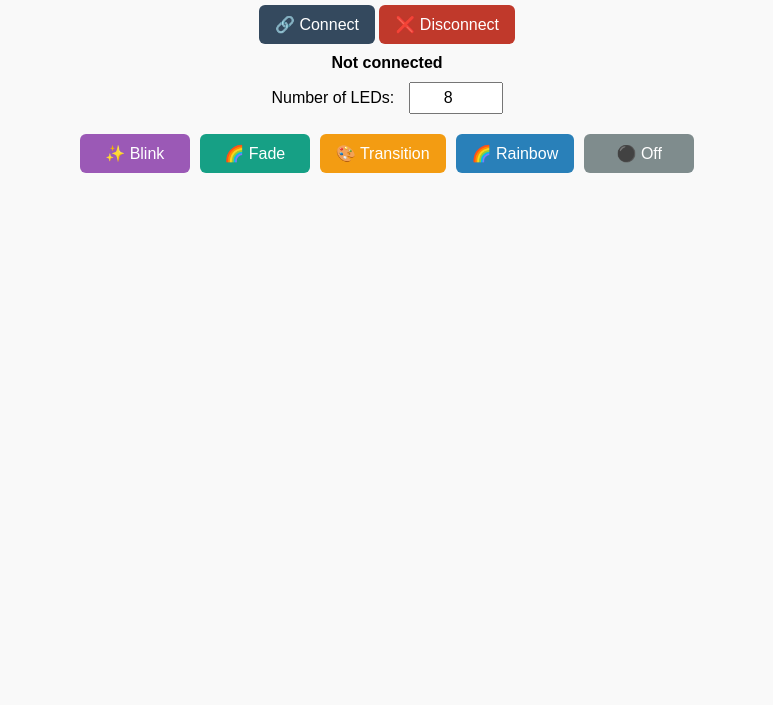
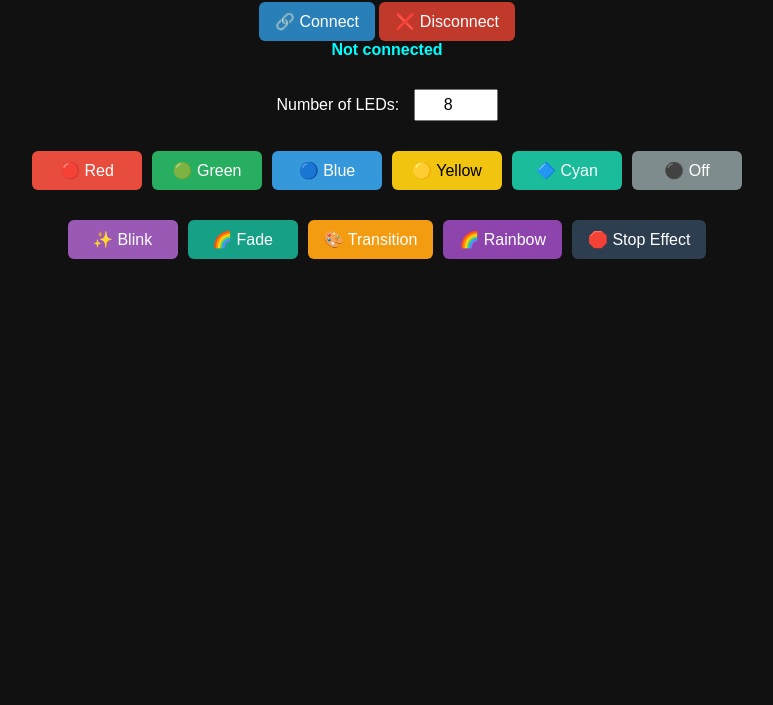
Before and after one commit to Cesarbautista10/webserial_interface, a plain HTML site: page docs/space.html in a window 1280 px wide. Shown: the part 95-800 px from the top of the page, without its empty margins (253-1026 px from the left). Drawn offline with Linux system fonts and the light colour scheme.

Commit message:
xhore: add more effects neopixels

```diff
--- a/docs/space.html
+++ b/docs/space.html
@@ -2,24 +2,31 @@
 <html lang="en">
 <head>
   <meta charset="UTF-8" />
-  <title>ESP32 BLE LED Effects</title>
+  <title>ESP32 DJ Light Control</title>
   <meta name="viewport" content="width=device-width, initial-scale=1.0" />
   <style>
     body {
       font-family: sans-serif;
-      background: #f9f9f9;
+      background: #111;
+      color: #fff;
+      text-align: center;
       padding: 20px;
-      text-align: center;
     }
 
     h1 {
-      font-size: 1.8em;
-      color: #333;
+      font-size: 2em;
+      margin-bottom: 10px;
+      color: #0f0;
     }
 
-    .status {
-      margin: 10px 0;
+    #status {
+      margin-bottom: 20px;
       font-weight: bold;
+      color: #0ff;
+    }
+
+    .section {
+      margin-bottom: 30px;
     }
 
     .controls, .effects {
@@ -27,7 +34,6 @@
       flex-wrap: wrap;
       justify-content: center;
       gap: 10px;
-      margin: 20px 0;
     }
 
     button {
@@ -45,42 +51,66 @@
       transform: scale(1.05);
     }
 
-    .connect { background: #34495e; }
+    .connect { background: #2980b9; }
     .disconnect { background: #c0392b; }
+
+    .red { background: #e74c3c; }
+    .green { background: #27ae60; }
+    .blue { background: #3498db; }
+    .yellow { background: #f1c40f; color: black; }
+    .cyan { background: #1abc9c; }
+    .offColor { background: #7f8c8d; }
 
     .blink { background: #9b59b6; }
     .fade { background: #16a085; }
     .transition { background: #f39c12; }
-    .rainbow { background: #2980b9; }
-    .off { background: #7f8c8d; }
+    .rainbow { background: #8e44ad; }
+    .off { background: #2c3e50; }
 
     input[type="number"] {
       font-size: 1em;
       padding: 5px;
-      width: 80px;
+      width: 70px;
+      text-align: center;
       margin-left: 10px;
-      text-align: center;
+    }
+
+    @media (max-width: 600px) {
+      h1 { font-size: 1.5em; }
+      button { font-size: 0.9em; padding: 8px; min-width: 90px; }
     }
   </style>
 </head>
 <body>
-  <h1>ESP32 BLE – NeoPixel Effects</h1>
+  <h1>🎧 DJ NeoPixel Controller</h1>
 
-  <button class="connect" onclick="connect()">🔗 Connect</button>
-  <button class="disconnect" onclick="disconnect()">❌ Disconnect</button>
-  <div id="status" class="status">Not connected</div>
-
-  <div>
-    Number of LEDs:
-    <input type="number" id="ledCount" value="8" min="1" max="100">
+  <div class="section">
+    <button class="connect" onclick="connect()">🔗 Connect</button>
+    <button class="disconnect" onclick="disconnect()">❌ Disconnect</button>
+    <div id="status">Not connected</div>
   </div>
 
-  <div class="effects">
+  <div class="section">
+    <label>Number of LEDs:
+      <input type="number" id="ledCount" value="8" min="1" max="32">
+    </label>
+  </div>
+
+  <div class="section controls">
+    <button class="red" onclick="send('1')">🔴 Red</button>
+    <button class="green" onclick="send('2')">🟢 Green</button>
+    <button class="blue" onclick="send('3')">🔵 Blue</button>
+    <button class="yellow" onclick="send('4')">🟡 Yellow</button>
+    <button class="cyan" onclick="send('5')">🔷 Cyan</button>
+    <button class="offColor" onclick="send('0')">⚫ Off</button>
+  </div>
+
+  <div class="section effects">
     <button class="blink" onclick="sendEffect('BLINK')">✨ Blink</button>
     <button class="fade" onclick="sendEffect('FADE')">🌈 Fade</button>
     <button class="transition" onclick="sendEffect('TRANSITION')">🎨 Transition</button>
     <button class="rainbow" onclick="sendEffect('RAINBOW')">🌈 Rainbow</button>
-    <button class="off" onclick="sendEffect('OFF')">⚫ Off</button>
+    <button class="off" onclick="sendEffect('OFF')">🛑 Stop Effect</button>
   </div>
 
   <script>
@@ -115,17 +145,20 @@
       }
     }
 
-    async function sendEffect(effect) {
-      const count = document.getElementById("ledCount").value || 8;
-      const command = `FX:${effect},${count}`;  // Ej: FX:BLINK,8
-
+    async function send(val) {
       if (!characteristic) return;
       try {
-        await characteristic.writeValue(new TextEncoder().encode(command));
+        await characteristic.writeValue(new TextEncoder().encode(val));
       } catch (err) {
         alert("❌ Send error: " + err);
       }
     }
+
+    async function sendEffect(effectName) {
+      const count = document.getElementById("ledCount").value || 8;
+      const command = `FX:${effectName},${count}`;
+      send(command);
+    }
   </script>
 </body>
 </html>
```
